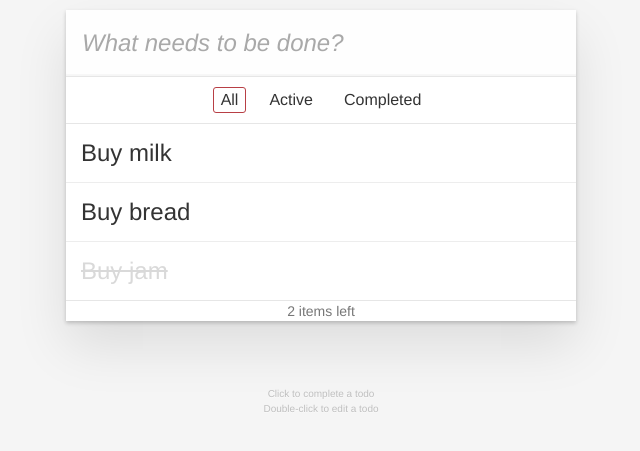
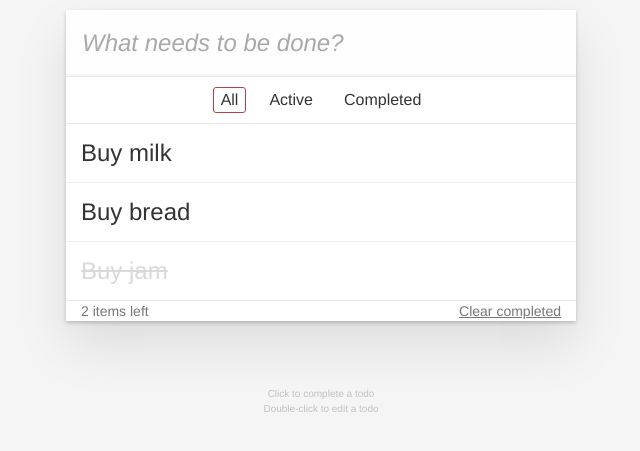
Before and after one commit to madooei/todo-app, a plain HTML site: page index.html in a window 1280 px wide. Shown: the part 205-656 px from the top of the page, without its empty margins (319-959 px from the left). Drawn offline with Linux system fonts and the light colour scheme.

Commit message:
Add clear completed feature

```diff
--- a/index.html
+++ b/index.html
@@ -46,6 +46,7 @@
             <!-- Todo actions -->
             <section id="todo-actions" class="todo-actions">
                 <span id="todo-count">2 items left</span>
+                <button id="clear-completed">Clear completed</button>
             </section>
         </main>
 
--- a/script.js
+++ b/script.js
@@ -12,6 +12,7 @@ const todoListElement = document.getElementById("todo-list");
 const newTodoInput = document.getElementById("new-todo");
 const todoNav = document.getElementById("todo-nav");
 const todoCount = document.getElementById("todo-count");
+const clearCompletedButton = document.getElementById("clear-completed");
 
 // Render todos based on current filter
 function renderTodos() {
@@ -125,10 +126,22 @@ function handleFilterClick(event) {
     }
 }
 
+// Handle clearing completed todos
+function handleClearCompleted() {
+    // Remove all completed todos from the array
+    for (let i = todos.length - 1; i >= 0; i--) {
+        if (todos[i].completed) {
+            todos.splice(i, 1);
+        }
+    }
+    renderTodos();
+}
+
 // Event listeners
 newTodoInput.addEventListener("keydown", handleNewTodo);
 todoListElement.addEventListener("click", handleTodoClick);
 todoNav.addEventListener("click", handleFilterClick);
+clearCompletedButton.addEventListener("click", handleClearCompleted);
 
 // Initial render
 renderTodos();
--- a/style.css
+++ b/style.css
@@ -140,8 +140,24 @@ body {
     border-top: 1px solid #e6e6e6;
     font-size: 14px;
     display: flex;
-    justify-content: center;
+    justify-content: space-between;
     align-items: center;
+}
+
+.todo-actions button {
+    margin: 0;
+    padding: 0;
+    border: 0;
+    background: none;
+    font-size: 14px;
+    font-family: inherit;
+    color: inherit;
+    cursor: pointer;
+    text-decoration: underline;
+}
+
+.todo-actions button:hover {
+    text-decoration: none;
 }
 
 /* Footer */
```
